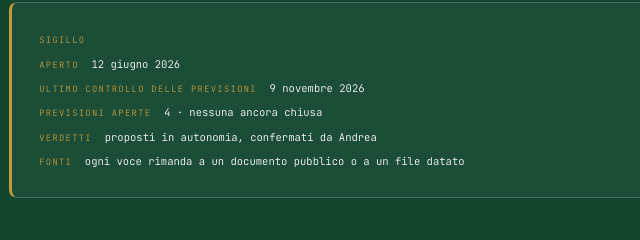
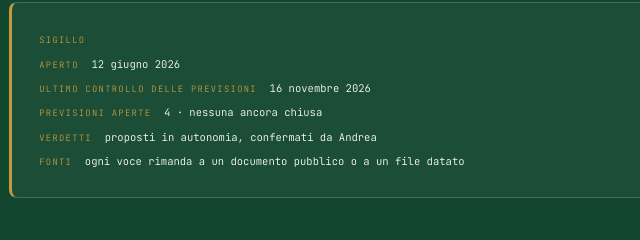
Before and after one commit to AndreaColamedici/ac, a plain HTML site: page registro.html in a window 1280 px wide. Shown: the part 6984-7224 px from the top of the page, 251-891 px from the left. Drawn offline with Linux system fonts and the light colour scheme.

Commit message:
Registro 2026-11-16: controllo autonomo delle previsioni

```diff
--- a/registro.html
+++ b/registro.html
@@ -229,7 +229,7 @@ a{color:var(--green2);text-decoration:none;transition:color .3s}a:hover{color:va
 <span class="sk">Sigillo</span><br>
 <span class="sk">aperto</span> &nbsp;<span class="sv">12 giugno 2026</span><br>
 <!-- REGISTRO:ULTIMO-CONTROLLO -->
-<span class="sk">ultimo controllo delle previsioni</span> &nbsp;<span class="sv">9 novembre 2026</span><br>
+<span class="sk">ultimo controllo delle previsioni</span> &nbsp;<span class="sv">16 novembre 2026</span><br>
 <span class="sk">previsioni aperte</span> &nbsp;<span class="sv">4 &middot; nessuna ancora chiusa</span><br>
 <span class="sk">verdetti</span> &nbsp;<span class="sv">proposti in autonomia, confermati da Andrea</span><br>
 <span class="sk">fonti</span> &nbsp;<span class="sv">ogni voce rimanda a un documento pubblico o a un file datato</span>
```
